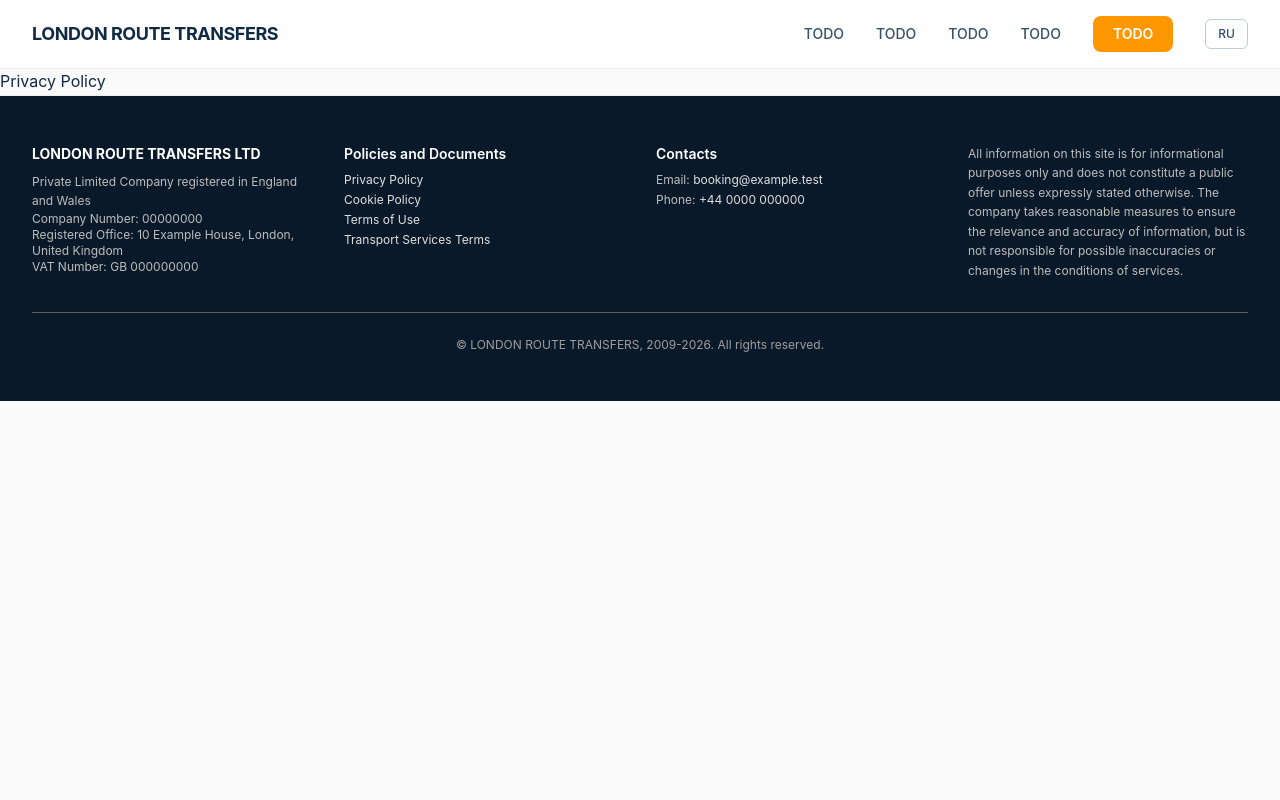
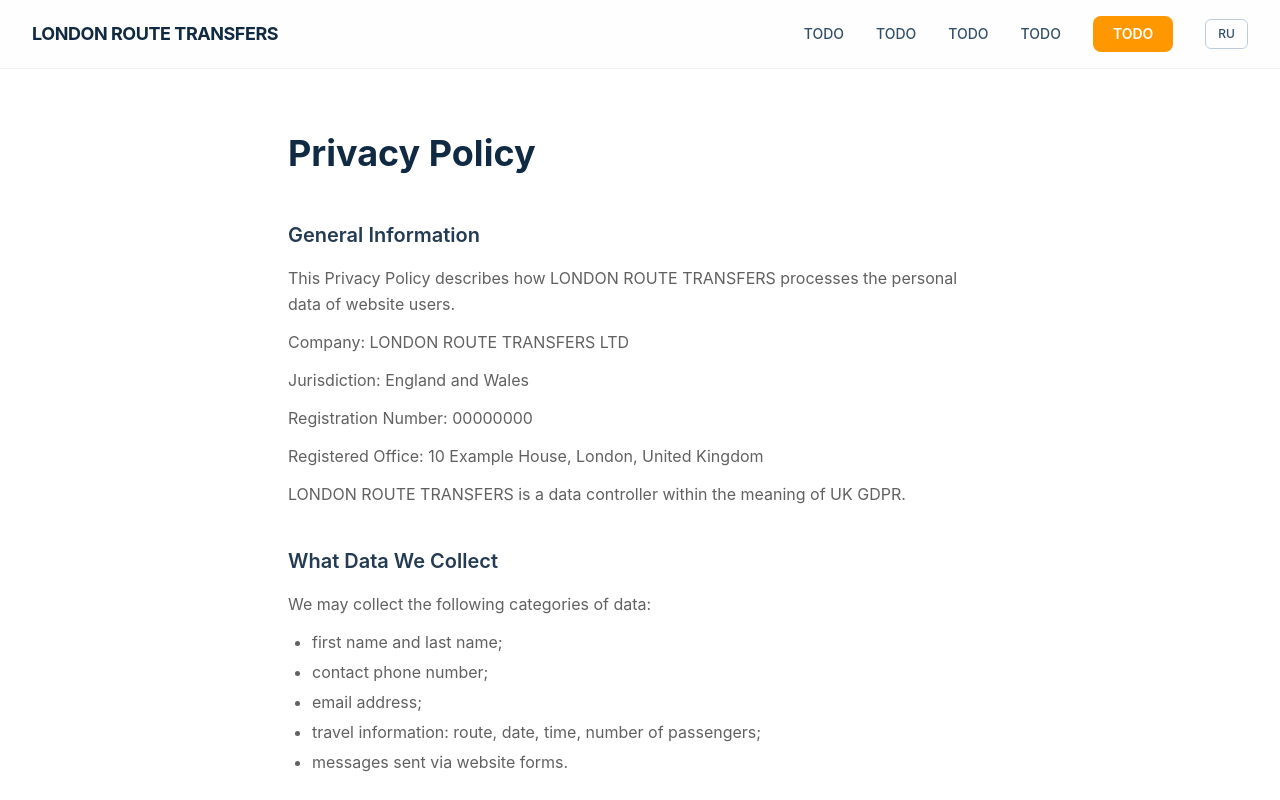
Before and after one commit to antonbukhalov13/02-next-transfer-booking, a Next.js app: page /en/privacy in a window 1280 px wide. Shown: the top 800 px of the page. Built offline with nearby package versions, Linux system fonts and the light colour scheme.

Commit message:
add privacy policy page

```diff
--- a/src/app/[locale]/privacy/page.tsx
+++ b/src/app/[locale]/privacy/page.tsx
@@ -1,3 +1,79 @@
-export default function PrivacyPage() {
-  return <main><h1>Privacy Policy</h1></main>;
+import type { Metadata } from "next";
+import { getTranslations } from "next-intl/server";
+
+type Props = { params: Promise<{ locale: string }> };
+
+export async function generateMetadata({ params }: Props): Promise<Metadata> {
+  const { locale } = await params;
+  const t = await getTranslations({ locale, namespace: "legal.privacy" });
+  return {
+    title: t("title"),
+    description: t("sections.1.content"),
+  };
 }
+
+const sectionKeys = [
+  "1",
+  "2",
+  "3",
+  "4",
+  "5",
+  "6",
+  "7",
+  "8",
+  "9",
+  "10",
+] as const;
+
+export default async function PrivacyPage() {
+  const t = await getTranslations("legal.privacy");
+
+  return (
+    <main className="min-h-screen bg-white py-16">
+      <div className="mx-auto max-w-3xl px-4 sm:px-6 lg:px-8">
+        <h1 className="mb-12 text-3xl font-bold text-primary-900 sm:text-4xl">
+          {t("title")}
+        </h1>
+
+        <div className="space-y-10">
+          {sectionKeys.map((key) => {
+            const content = t(`sections.${key}.content`);
+            const paragraphs = content.split("\n").filter(Boolean);
+
+            return (
+              <section key={key}>
+                <h2 className="mb-4 text-xl font-semibold text-primary-800">
+                  {t(`sections.${key}.title`)}
+                </h2>
+                <div className="space-y-3 text-neutral-700 leading-relaxed">
+                  {paragraphs.map((paragraph, idx) => {
+                    if (paragraph.startsWith("- ")) {
+                      const items = paragraphs
+                        .filter((p) => p.startsWith("- "))
+                        .filter((p, i, arr) => arr.indexOf(p) === i);
+
+                      if (paragraph !== items[0]) return null;
+
+                      return (
+                        <ul
+                          key={idx}
+                          className="list-disc space-y-1 pl-6"
+                        >
+                          {items.map((item, itemIdx) => (
+                            <li key={itemIdx}>{item.slice(2)}</li>
+                          ))}
+                        </ul>
+                      );
+                    }
+
+                    return <p key={idx}>{paragraph}</p>;
+                  })}
+                </div>
+              </section>
+            );
+          })}
+        </div>
+      </div>
+    </main>
+  );
+}
--- a/src/messages/en.json
+++ b/src/messages/en.json
@@ -159,18 +159,48 @@
   },
   "legal": {
     "privacy": {
-      "title": "TODO",
+      "title": "Privacy Policy",
       "sections": {
-        "1": { "title": "TODO", "content": "TODO" },
-        "2": { "title": "TODO", "content": "TODO" },
-        "3": { "title": "TODO", "content": "TODO" },
-        "4": { "title": "TODO", "content": "TODO" },
-        "5": { "title": "TODO", "content": "TODO" },
-        "6": { "title": "TODO", "content": "TODO" },
-        "7": { "title": "TODO", "content": "TODO" },
-        "8": { "title": "TODO", "content": "TODO" },
-        "9": { "title": "TODO", "content": "TODO" },
-        "10": { "title": "TODO", "content": "TODO" }
+        "1": {
+          "title": "General Information",
+          "content": "This Privacy Policy describes how LONDON ROUTE TRANSFERS processes the personal data of website users.\n\nCompany: LONDON ROUTE TRANSFERS LTD\nJurisdiction: England and Wales\nRegistration Number: 00000000\nRegistered Office: 10 Example House, London, United Kingdom\n\nLONDON ROUTE TRANSFERS is a data controller within the meaning of UK GDPR."
+        },
+        "2": {
+          "title": "What Data We Collect",
+          "content": "We may collect the following categories of data:\n- first name and last name;\n- contact phone number;\n- email address;\n- travel information: route, date, time, number of passengers;\n- messages sent via website forms."
+        },
+        "3": {
+          "title": "Purposes of Data Processing",
+          "content": "Personal data is used for:\n- processing enquiries and requests;\n- organising and providing transport services;\n- communicating with the client;\n- internal administration."
+        },
+        "4": {
+          "title": "Legal Basis for Processing",
+          "content": "Data processing is carried out on the basis of:\n- performance of a contract or preparation for its conclusion;\n- the company's legitimate interests: processing requests, managing services."
+        },
+        "5": {
+          "title": "Data Transfer to Third Parties",
+          "content": "We may share data with:\n- drivers and transport partners;\n- contractors involved in service delivery.\n\nData is shared exclusively to the extent necessary to provide the service."
+        },
+        "6": {
+          "title": "Data Retention",
+          "content": "Personal data is retained no longer than necessary for the purposes of processing or in accordance with legal requirements."
+        },
+        "7": {
+          "title": "User Rights",
+          "content": "You have the right to:\n- access your personal data;\n- request correction of your data;\n- request deletion of your data;\n- restrict processing;\n- object to processing."
+        },
+        "8": {
+          "title": "Data Security",
+          "content": "The company takes reasonable technical and organisational measures to protect personal data."
+        },
+        "9": {
+          "title": "Data Enquiries",
+          "content": "For data processing enquiries, you may contact LONDON ROUTE TRANSFERS using the contact details provided on the website."
+        },
+        "10": {
+          "title": "Policy Changes",
+          "content": "The company reserves the right to amend this Privacy Policy."
+        }
       }
     },
     "cookiePolicy": {
--- a/src/messages/ru.json
+++ b/src/messages/ru.json
@@ -224,18 +224,48 @@
   },
   "legal": {
     "privacy": {
-      "title": "TODO",
+      "title": "Политика конфиденциальности",
       "sections": {
-        "1": { "title": "TODO", "content": "TODO" },
-        "2": { "title": "TODO", "content": "TODO" },
-        "3": { "title": "TODO", "content": "TODO" },
-        "4": { "title": "TODO", "content": "TODO" },
-        "5": { "title": "TODO", "content": "TODO" },
-        "6": { "title": "TODO", "content": "TODO" },
-        "7": { "title": "TODO", "content": "TODO" },
-        "8": { "title": "TODO", "content": "TODO" },
-        "9": { "title": "TODO", "content": "TODO" },
-        "10": { "title": "TODO", "content": "TODO" }
+        "1": {
+          "title": "Общая информация",
+          "content": "Настоящая Политика конфиденциальности описывает, каким образом компания LONDON ROUTE TRANSFERS обрабатывает персональные данные пользователей сайта.\n\nКомпания: LONDON ROUTE TRANSFERS LTD\nЮрисдикция: Англия и Уэльс\nРегистрационный номер: 00000000\nЮридический адрес: 10 Example House, London, United Kingdom\n\nLONDON ROUTE TRANSFERS является оператором персональных данных в соответствии с требованиями UK GDPR."
+        },
+        "2": {
+          "title": "Какие данные мы собираем",
+          "content": "Мы можем собирать следующие категории данных:\n- имя и фамилия;\n- контактный номер телефона;\n- адрес электронной почты;\n- информация о поездке: маршрут, дата, время, количество пассажиров;\n- сообщения, отправленные через формы сайта."
+        },
+        "3": {
+          "title": "Цели обработки данных",
+          "content": "Персональные данные используются для:\n- обработки запросов и заявок;\n- организации и выполнения транспортных услуг;\n- связи с клиентом;\n- внутреннего администрирования."
+        },
+        "4": {
+          "title": "Правовые основания обработки",
+          "content": "Обработка данных осуществляется на основании:\n- исполнения договора или подготовки к его заключению;\n- законных интересов компании: обработка запросов, управление услугами."
+        },
+        "5": {
+          "title": "Передача данных третьим лицам",
+          "content": "Мы можем передавать данные:\n- водителям и транспортным партнерам;\n- подрядчикам, участвующим в выполнении услуги.\n\nПередача осуществляется исключительно в объеме, необходимом для оказания услуги."
+        },
+        "6": {
+          "title": "Хранение данных",
+          "content": "Персональные данные хранятся не дольше, чем это необходимо для целей их обработки или в соответствии с требованиями законодательства."
+        },
+        "7": {
+          "title": "Права пользователя",
+          "content": "Пользователь имеет право:\n- получить доступ к своим данным;\n- требовать исправления данных;\n- требовать удаления данных;\n- ограничить обработку;\n- возразить против обработки."
+        },
+        "8": {
+          "title": "Безопасность данных",
+          "content": "Компания принимает разумные технические и организационные меры для защиты персональных данных."
+        },
+        "9": {
+          "title": "Контакт по вопросам данных",
+          "content": "По вопросам обработки данных пользователь может обратиться в LONDON ROUTE TRANSFERS через контактные данные, указанные на сайте."
+        },
+        "10": {
+          "title": "Изменения политики",
+          "content": "Компания оставляет за собой право вносить изменения в настоящую Политику."
+        }
       }
     },
     "cookiePolicy": {
```
